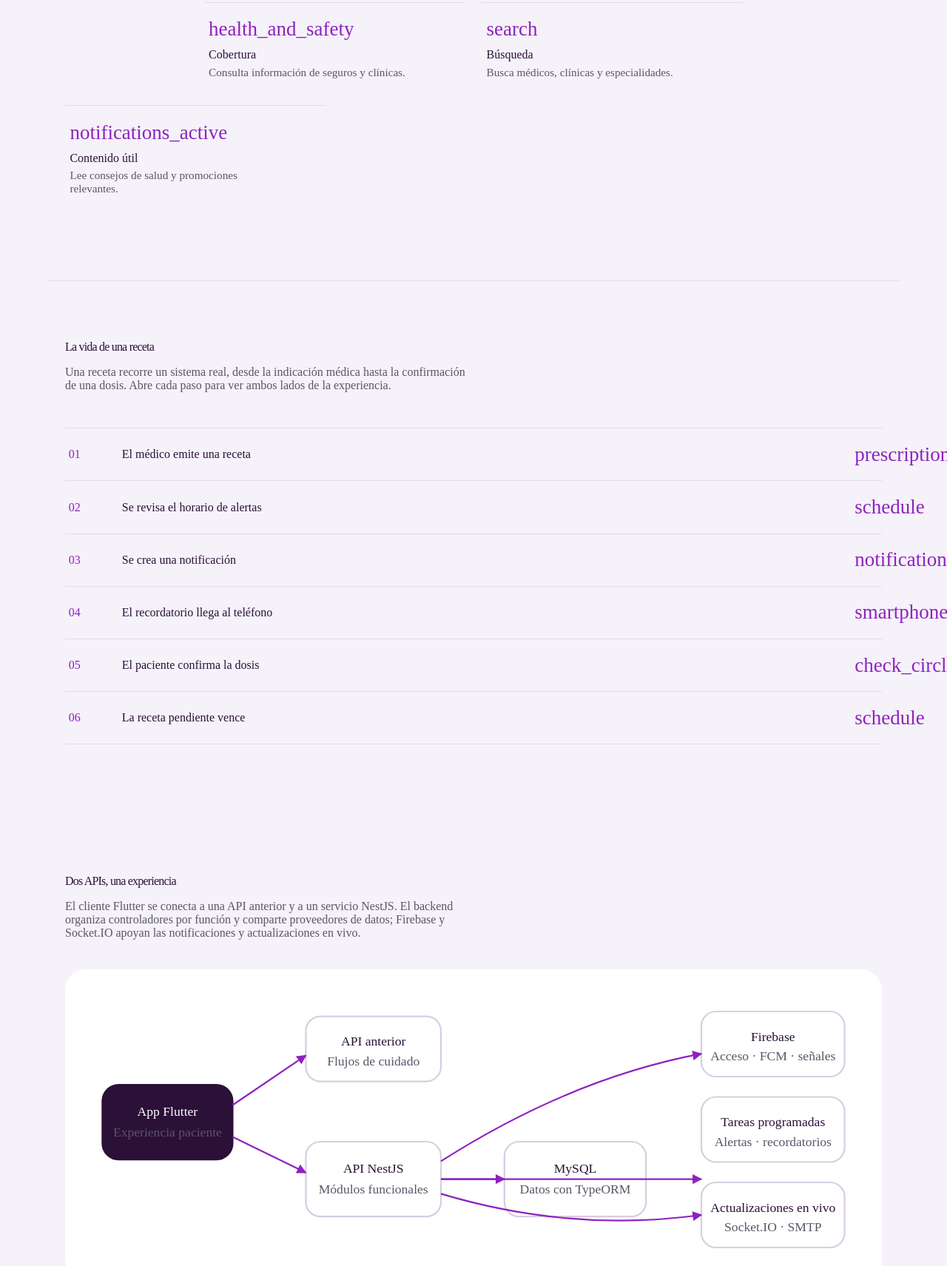
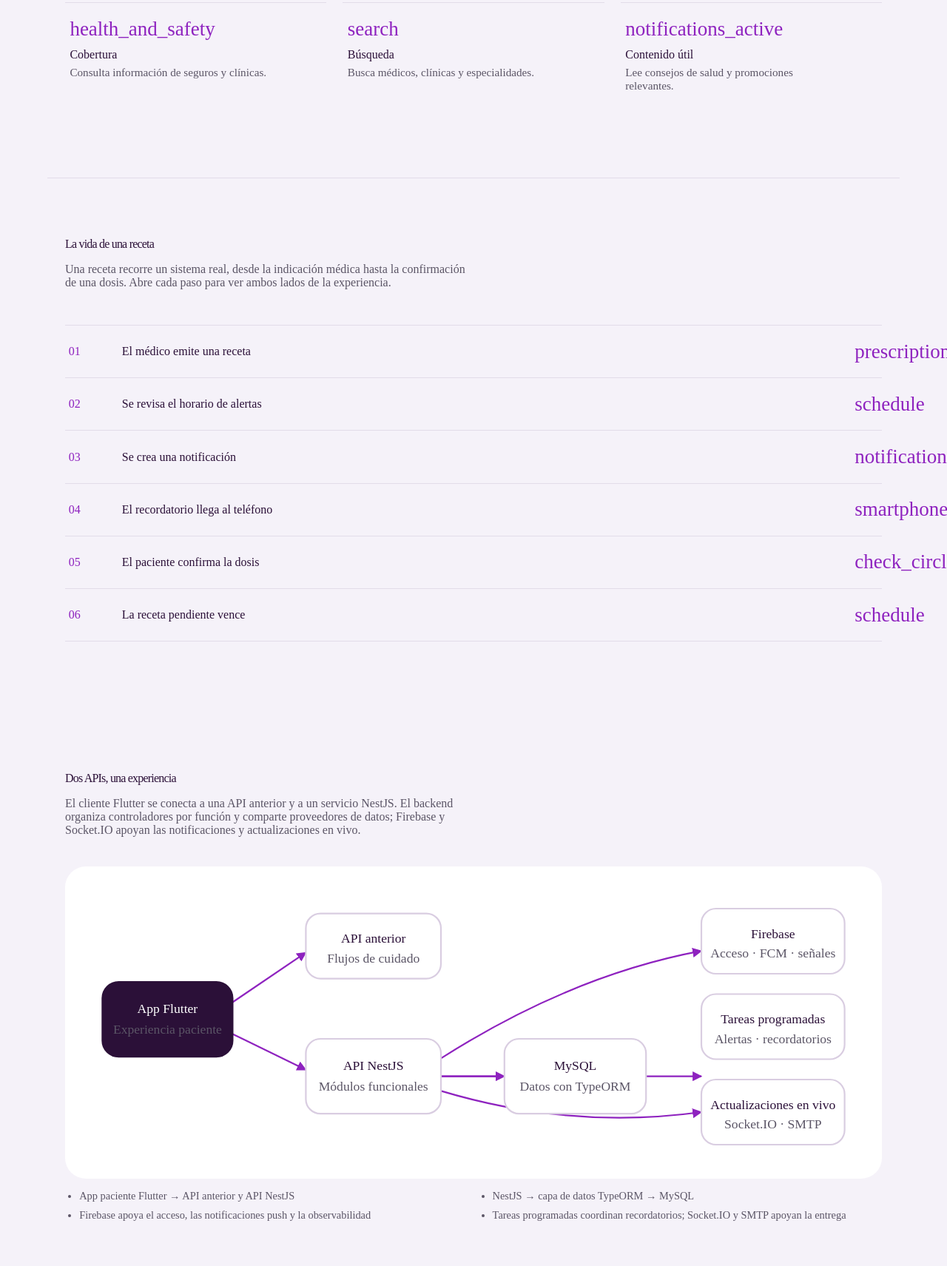
Before and after one commit to fjbatresv/guso_landing, an Astro site: page /es in a window 1280 px wide. Shown: the part 1135-2846 px from the top of the page at 74% size. Built offline with nearby package versions, Linux system fonts and the light colour scheme; Astro itself is replaced by a stand-in of ours.

Commit message:
Fix Guso landing layout (#2)
* Render architecture connectors behind nodes

Co-Authored-By: Codex <noreply@openai.com>

* Align product features in two rows

Co-Authored-By: Codex <noreply@openai.com>

---------

Co-authored-by: Codex <noreply@openai.com>

```diff
--- a/src/pages/es/index.astro
+++ b/src/pages/es/index.astro
@@ -196,7 +196,14 @@ const releases = [
             >
               <path d="M0 0L10 5L0 10z" fill="#8e22bf" />
             </marker>
-          </defs>
+          </defs><g class="diagram-lines">
+            <path d="M184 145L274 84" />
+            <path d="M184 184L274 228" />
+            <path d="M440 236H518" />
+            <path d="M440 214Q600 112 760 82" />
+            <path d="M440 236H760" />
+            <path d="M440 254Q600 302 760 280" />
+          </g>
           <g class="diagram-node">
             <rect x="24" y="120" width="160" height="92" rx="20" />
             <text x="104" y="158">
@@ -247,14 +254,6 @@ const releases = [
             <text class="sub" x="848" y="300">
               Socket.IO · SMTP
             </text>
-          </g>
-          <g class="diagram-lines">
-            <path d="M184 145L274 84" />
-            <path d="M184 184L274 228" />
-            <path d="M440 236H518" />
-            <path d="M440 214Q600 112 760 82" />
-            <path d="M440 236H760" />
-            <path d="M440 254Q600 302 760 280" />
           </g>
         </svg>
       </div>
--- a/src/styles/global.css
+++ b/src/styles/global.css
@@ -233,19 +233,12 @@ summary:focus-visible {
 }
 .product-list {
   display: grid;
-  grid-template-columns: repeat(6, 1fr);
+  grid-template-columns: repeat(3, 1fr);
   gap: 1rem 1.4rem;
 }
 .product-item {
-  grid-column: span 2;
   border-top: 1px solid var(--line);
   padding: 1.4rem 0.4rem 1.2rem;
-}
-.product-item:nth-child(4) {
-  grid-column: 2 / span 2;
-}
-.product-item:nth-child(5) {
-  grid-column: 4 / span 2;
 }
 .material-symbol {
   font-family: var(--font-icons);
@@ -592,13 +585,6 @@ summary:focus-visible {
   .hero {
     gap: 2rem;
   }
-  .product-list {
-    grid-template-columns: repeat(2, 1fr);
-  }
-  .product-item,
-  .product-item:nth-child(n) {
-    grid-column: auto;
-  }
   .decision-list {
     column-gap: 2rem;
   }
```
Also changed, not shown: src/pages/index.astro (+8 -9 lines).
